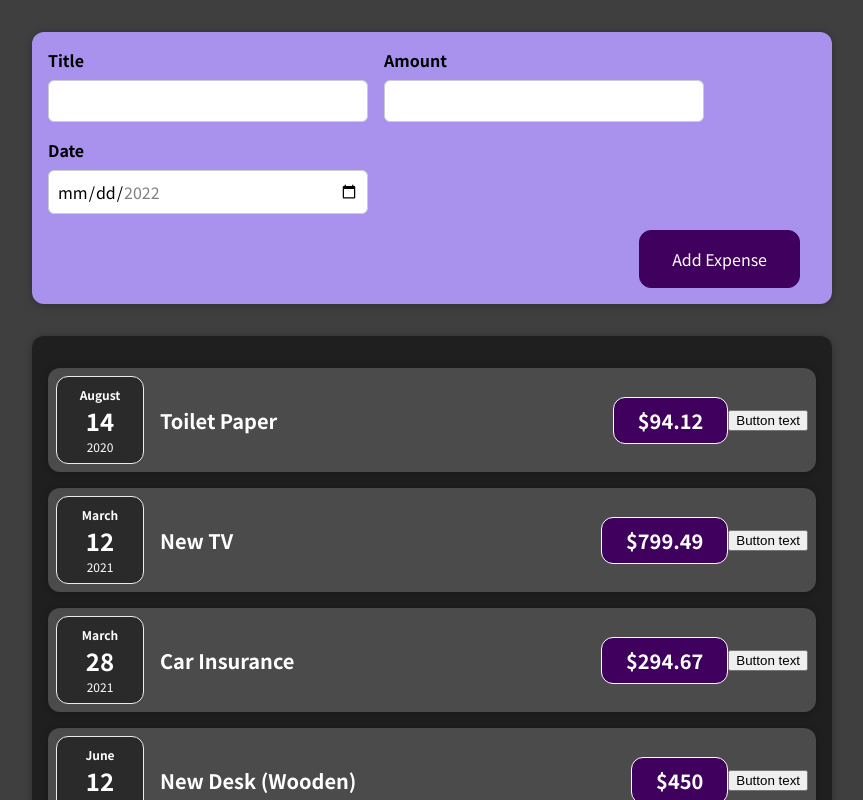
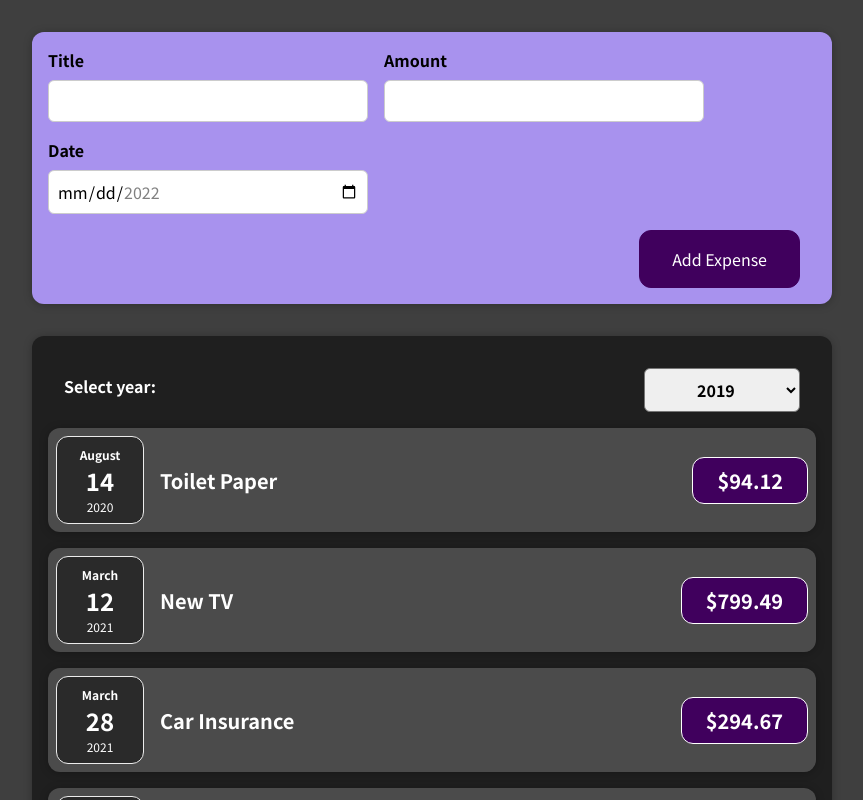
Before and after one commit to pekellogg/react-complete-guide-01, a React (Create React App) app: page / in a window 1280 px wide. Shown: the top 800 px of the page, without its empty margins (208-1071 px from the left). Built offline with nearby package versions, Linux system fonts and the light colour scheme.

Commit message:
Added new ExpensesFilter component & removed redundant button on ExpenseItem

```diff
--- a/src/App.js
+++ b/src/App.js
@@ -1,11 +1,16 @@
 import React from "react";
+import NewExpense from "./components/NewExpense";
 import Expenses from "./components/Expenses";
-import NewExpense from "./components/NewExpense";
 
 const App = () => {
+  const addHandler = (expense) => {
+    console.log("In App.js");
+    console.log(expense);
+  };
+
   return (
     <div>
-      <NewExpense />
+      <NewExpense onAdd={addHandler} />
       <Expenses />
     </div>
   );
--- a/src/components/ExpenseForm.js
+++ b/src/components/ExpenseForm.js
@@ -1,21 +1,18 @@
 import React, { useState } from "react";
 import "./styles/ExpenseForm.css";
 
-const ExpenseForm = () => {
+const ExpenseForm = (props) => {
   const [userInput, setUserInput] = useState({
     enteredTitle: "",
     enteredAmount: "",
-    enteredDate: "",
+    enteredDate: ""
   });
 
-  // console.log(userInput);
-
   const titleChangeHandler = (event) => {
-    console.log(event);
     setUserInput((prev) => {
       return {
         ...prev,
-        enteredTitle: event.target.value,
+        enteredTitle: event.target.value
       };
     });
   };
@@ -24,7 +21,7 @@ const ExpenseForm = () => {
     setUserInput((prev) => {
       return {
         ...prev,
-        enteredDate: event.target.value,
+        enteredDate: event.target.value
       };
     });
   };
@@ -33,22 +30,37 @@ const ExpenseForm = () => {
     setUserInput((prev) => {
       return {
         ...prev,
-        enteredAmount: event.target.value,
+        enteredAmount: event.target.value
       };
     });
   };
 
+  const submitHandler = (event) => {
+    event.preventDefault();
+    const newExpenseObject = {
+      title: userInput.enteredTitle,
+      amount: userInput.enteredAmount,
+      date: new Date(userInput.enteredDate)
+    };
+    props.onAddExpense(newExpenseObject);
+  };
+
   return (
-    <form>
+    <form onSubmit={submitHandler}>
       <div className="new-expense__controls">
         <div className="new-expense__control">
           <label>Title</label>
-          <input type="text" onChange={titleChangeHandler} />
+          <input
+            type="text"
+            value={userInput.enteredTitle}
+            onChange={titleChangeHandler}
+          />
         </div>
         <div className="new-expense__control">
           <label>Amount</label>
           <input
             type="number"
+            value={userInput.enteredAmount}
             onChange={amountChangeHandler}
             min="0.01"
             step="0.01"
@@ -58,6 +70,7 @@ const ExpenseForm = () => {
           <label>Date</label>
           <input
             type="date"
+            value={userInput.enteredDate}
             onChange={dateChangeHandler}
             min="2022-11-08"
             max="2022-12-31"
--- a/src/components/ExpenseItem.js
+++ b/src/components/ExpenseItem.js
@@ -17,7 +17,6 @@ const ExpenseItem = (props) => {
         <h2>{title}</h2>
         <div className="expense-item__price">${props.amount}</div>
       </div>
-      <button onClick={clickHandler}>Button text</button>
     </Card>
   );
 };
--- a/src/components/Expenses.js
+++ b/src/components/Expenses.js
@@ -1,16 +1,41 @@
+import React, { useState } from "react";
 import staticExpenses from "./data/StaticExpenses";
 import ExpenseItem from "./ExpenseItem";
 import Card from "./Card";
+import ExpensesFilter from "./ExpensesFilter";
 import "./styles/Expenses.css";
 
-const Expenses = () => {
+const Expenses = (props) => {
+  const [selectedYear, setSelectedYear] = useState("");
+
+  const filterChangeHandler = (year) => {
+    setSelectedYear(year);
+  };
+
   const displayExpenses = () => {
     return staticExpenses.map(({ id, title, amount, date }) => {
-      return <ExpenseItem key={id} title={title} amount={amount} date={date} />;
+      return (
+        <ExpenseItem
+          key={id}
+          title={title}
+          amount={amount}
+          date={date}
+        />
+      );
     });
   };
 
-  return <Card className="expenses">{displayExpenses()}</Card>;
+  return (
+    <div>
+      <Card className="expenses">
+        <ExpensesFilter
+          selected={selectedYear}
+          onChangeFilter={filterChangeHandler}
+        />
+        {displayExpenses()}
+      </Card>
+    </div>
+  );
 };
 
 export default Expenses;
--- /dev/null
+++ b/src/components/ExpensesFilter.js
@@ -0,0 +1,27 @@
+import "./styles/ExpensesFilter.css";
+
+const ExpensesFilter = (props) => {
+  const changeHandler = (event) => {
+    props.onChangeFilter(event.target.value);
+  };
+
+  return (
+    <div className="expenses-filter">
+      <div className="expenses-filter__control">
+        <label>Select year: </label>
+        <select
+          name="years"
+          value={props.selected}
+          onChange={changeHandler}
+        >
+          <option value="2019">2019</option>
+          <option value="2020">2020</option>
+          <option value="2021">2021</option>
+          <option value="2022">2022</option>
+        </select>
+      </div>
+    </div>
+  );
+};
+
+export default ExpensesFilter;
--- a/src/components/NewExpense.js
+++ b/src/components/NewExpense.js
@@ -2,10 +2,19 @@ import React from "react";
 import ExpenseForm from "./ExpenseForm";
 import "./styles/NewExpense.css";
 
-const NewExpense = () => {
+const NewExpense = props => {
+  const addExpenseHandler = submittedData => {
+    const expenseData = {
+      ...submittedData,
+      id: Math.random().toString()
+    };
+    // console.log("submittedData: ", submittedData);
+    // console.log("props: ", props);
+    props.onAdd(expenseData);
+  };
   return (
     <div className="new-expense">
-      <ExpenseForm />
+      <ExpenseForm onAddExpense={addExpenseHandler} />
     </div>
   );
 };
--- /dev/null
+++ b/src/components/styles/ExpensesFilter.css
@@ -0,0 +1,24 @@
+.expenses-filter {
+  color: white;
+  padding: 0 1rem;
+}
+
+.expenses-filter__control {
+  display: flex;
+  width: 100%;
+  align-items: center;
+  justify-content: space-between;
+  margin: 1rem 0;
+}
+
+.expenses-filter label {
+  font-weight: bold;
+  margin-bottom: 0.5rem;
+}
+
+.expenses-filter select {
+  font: inherit;
+  padding: 0.5rem 3rem;
+  font-weight: bold;
+  border-radius: 6px;
+};
```
Also changed, not shown: 1 other file (tests, documents, lock files or other folders).
